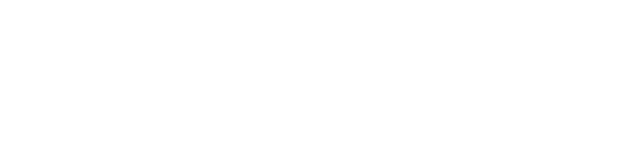
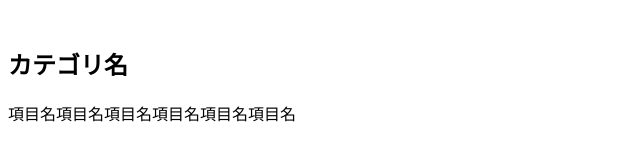
Before and after one commit to madjojo/GIT_TEST0516, a plain HTML site: page index.html in a window 1280 px wide. Shown: the whole page, without its empty margins (0-640 px from the left). Drawn offline with Linux system fonts and the light colour scheme.

Commit message:
git_test

```diff
--- /dev/null
+++ b/assets/scss/_common/_reset.scss
@@ -0,0 +1,88 @@
+//文字コードはutf-8
+@charset "UTF-8";
+html, body, div, span, applet, object, iframe,
+h1, h2, h3, h4, h5, h6, p, blockquote, pre,
+a, abbr, acronym, address, big, cite, code,
+del, dfn, em, img, ins, kbd, q, s, samp,
+small, strike, strong, sub, sup, tt, var,
+b, u, i, center,
+dl, dt, dd, ol, ul, li,
+fieldset, form, label, legend,
+table, caption, tbody, tfoot, thead, tr, th, td,
+article, aside, canvas, details, embed,
+figure, figcaption, footer, header, hgroup,
+menu, nav, output, ruby, section, summary,
+time, mark, audio, video, button, input {
+	margin: 0;
+	padding: 0;
+	border: 0;
+	font-size: 100%;
+	font: inherit;
+	vertical-align: baseline;
+}
+
+main, article, aside, details, figcaption, figure,
+footer, header, hgroup, menu, nav, section {
+	display: block;
+}
+body {
+	line-height: 1;
+}
+ol, ul {
+	list-style: none;
+}
+blockquote, q {
+	quotes: none;
+}
+blockquote:before, blockquote:after,
+q:before, q:after {
+	content: '';
+	content: none;
+}
+table {
+	border-collapse: collapse;
+	border-spacing: 0;
+}
+input:focus {
+	outline: none;
+}
+input::-ms-clear {
+	visibility: hidden;
+}
+textarea {
+	overflow: auto;
+}
+hr {
+	margin: 0;
+	border: none;
+}
+option {
+	padding: 0;
+}
+// input,
+// textarea,
+// button,
+// select{
+// 	background-color: transparent;
+// 	border: none;
+// 	cursor: pointer;
+// 	outline: none;
+// 	padding: 0;
+// 	border-radius: 0;
+// 	-webkit-appearance: none;
+// 	appearance: none;
+// 	box-shadow: none;
+// }
+input[type="submit"],
+input[type="button"],
+button,
+select{
+	cursor: pointer;
+}
+body *{
+	box-sizing: border-box;
+}
+img{
+	width: 100%;
+	height: auto;
+}
--- /dev/null
+++ b/assets/scss/_page/_home.scss
@@ -0,0 +1,23 @@
+.card{
+    width: 500px;
+    &__image{
+        width: 450px;
+    }
+    &__textBox{
+        &__title{
+            font-size: 20px;
+        }
+        &__text{
+            font-size: 14px;
+            &:hover{
+
+            }
+            &::after{
+
+            }
+            &.active{
+
+            }
+        }
+    }
+}
--- /dev/null
+++ b/assets/scss/_setting/_variables.scss
@@ -0,0 +1,4 @@
+//
+//
+// 使用変数
+//
--- a/index.html
+++ b/index.html
@@ -7,6 +7,23 @@
     <title>GITTEST</title>
 </head>
 <body>
+    <main>
 
+        <div class="card">
+            <div class="card__image">
+                <img src="" alt="">
+            </div>
+            <div class="card__textBox">
+                <div class="card__textBox__title">
+                    <h2>カテゴリ名</h2>
+                </div>
+                <div class="card__textBox__text">
+                    <p>項目名項目名項目名項目名項目名項目名</p>
+                </div>
+            </div>
+        </div>
+
+
+    </main>
 </body>
 </html>
```
Also changed, not shown: assets/scss/_setting/_mixin.scss (added, +22 -0 lines), assets/scss/common.scss (added, +9 -0 lines), assets/css/common.css (added), assets/css/common.min.css (added), assets/scss/_common/_aside.scss (added), assets/scss/_common/_base.scss (added), assets/scss/_common/_header.scss (added), 2 other files.
